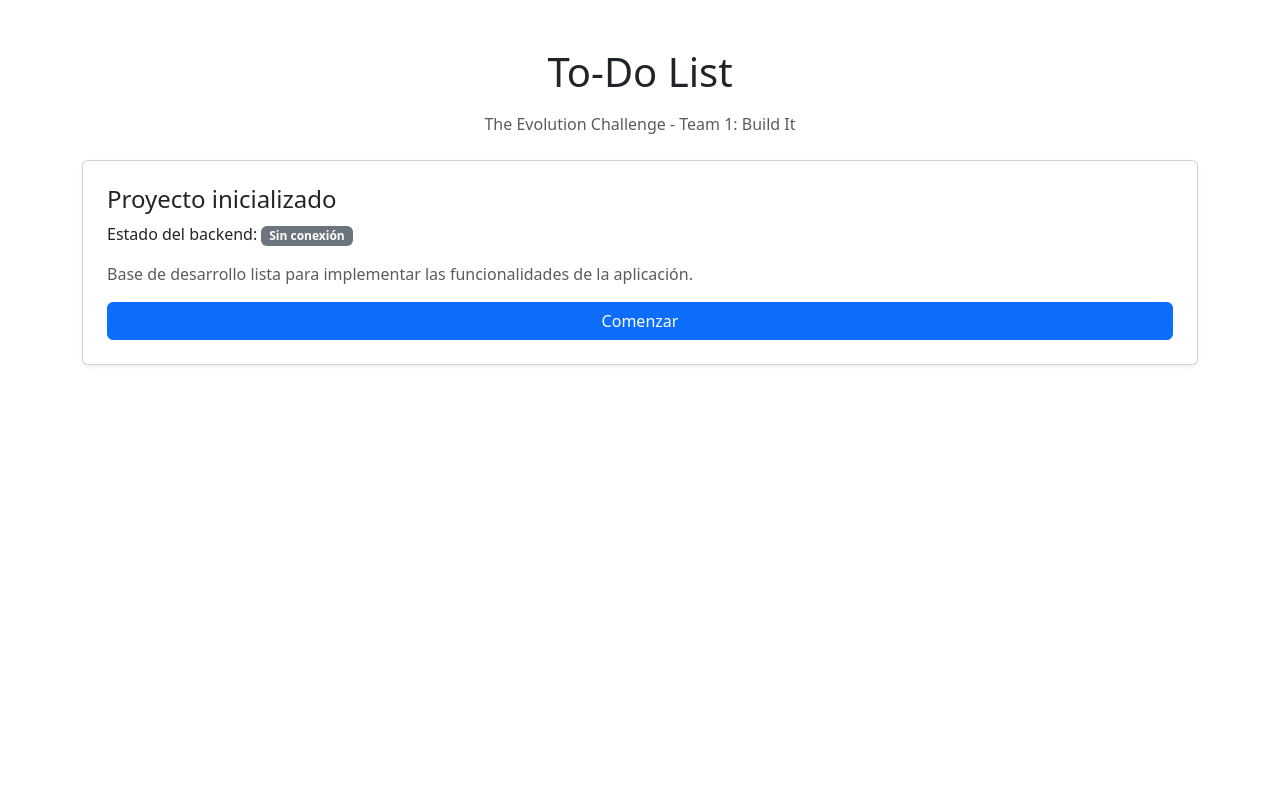
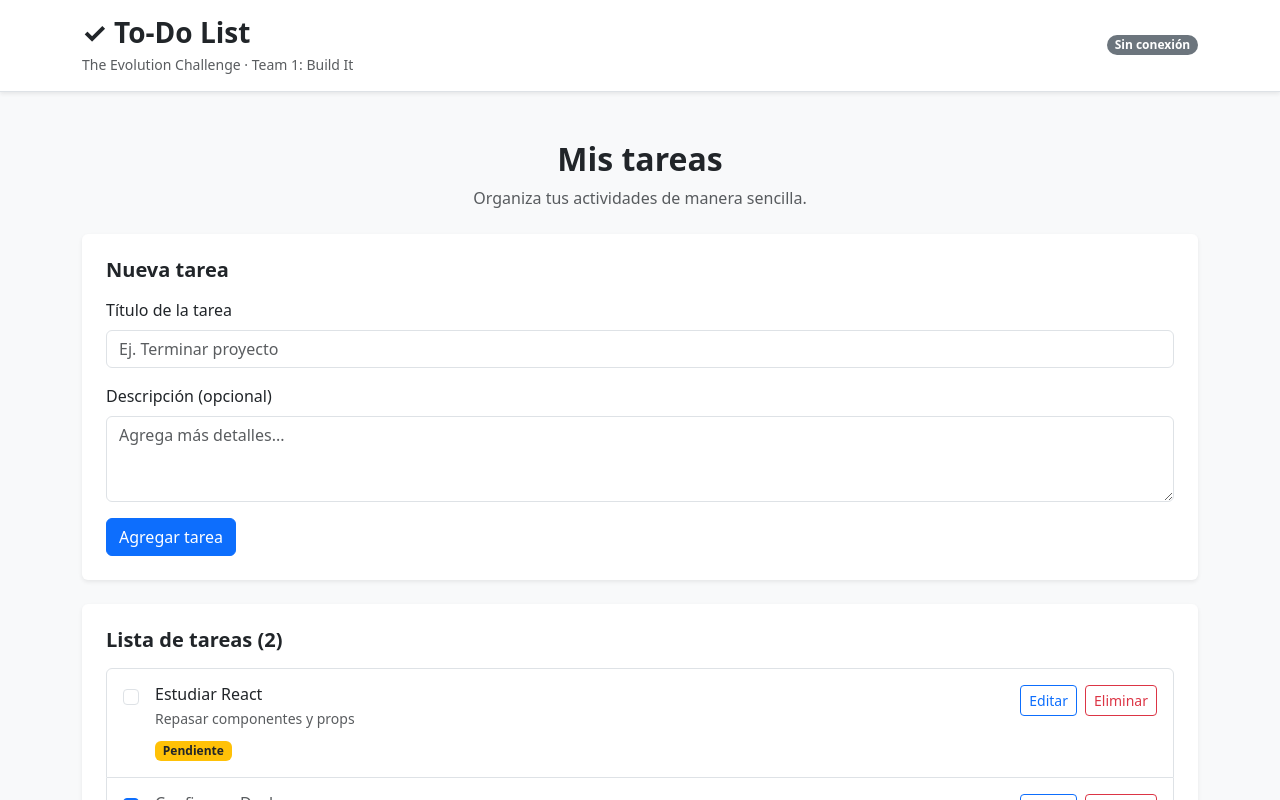
Before and after one commit to Glafiraesparza/evolution-challenge-todo, a React app in the folder frontend/: page / in a window 1280 px wide. Shown: the top 800 px of the page. Built offline with nearby package versions, Linux system fonts and the light colour scheme; no server answers; the HTML template or start-up script is replaced by a standard one.

Commit message:
feat(frontend): crear componentes base de tareas

```diff
--- a/frontend/src/App.jsx
+++ b/frontend/src/App.jsx
@@ -1,6 +1,9 @@
 
 import { useEffect, useState } from "react";
 import { checkHealth } from "./services/api";
+import Header from "./components/Header";
+import TaskForm from "./components/TaskForm";
+import TaskList from "./components/TaskList";
 
 function App() {
   const [status, setStatus] = useState("Conectando...");
@@ -14,40 +17,58 @@ function App() {
         setStatus("Sin conexión");
       });
   }, []);
+    const handleCreateTask = async (taskData) => {
+    console.log("Tarea enviada:", taskData);
+  };
+  const exampleTasks = [
+    {
+      id: 1,
+      title: "Estudiar React",
+      description: "Repasar componentes y props",
+      completed: false,
+    },
+    {
+      id: 2,
+      title: "Configurar Docker",
+      description: "Verificar los contenedores",
+      completed: true,
+    },
+  ];
+
+  const handleEditTask = (task) => {
+    console.log("Editar:", task);
+  };
+
+  const handleDeleteTask = (id) => {
+    console.log("Eliminar:", id);
+  };
+
+  const handleToggleTask = (id) => {
+    console.log("Cambiar estado:", id);
+  };
+
+
 
   return (
-    <div className="container py-5">
-      <h1 className="text-center mb-3">To-Do List</h1>
+    <div className="min-vh-100 bg-light">
+      <Header status={status} />
 
-      <p className="text-center text-muted">
-        The Evolution Challenge - Team 1: Build It
-      </p>
+      <main className="container py-5">
+        <div className="text-center mb-4">
+          <h2 className="fw-bold">Mis tareas</h2>
+            <p className="text-muted">
+              Organiza tus actividades de manera sencilla.
+            </p>
+        </div>
 
-      <div className="card shadow-sm p-4 mt-4">
-        <h4>Proyecto inicializado</h4>
-
-        <p>
-          Estado del backend:{" "}
-          <span
-            className={`badge ${
-              status === "Conectado"
-                ? "bg-success"
-                : "bg-secondary"
-            }`}
-          >
-            {status}
-          </span>
-        </p>
-
-        <p className="text-muted">
-          Base de desarrollo lista para implementar
-          las funcionalidades de la aplicación.
-        </p>
-
-        <button className="btn btn-primary">
-          Comenzar
-        </button>
-      </div>
+        <TaskForm onSubmit={handleCreateTask} />
+        <TaskList
+          tasks={exampleTasks}
+          onEdit={handleEditTask}
+          onDelete={handleDeleteTask}
+          onToggle={handleToggleTask}
+        />
+      </main>
     </div>
   );
 }
--- /dev/null
+++ b/frontend/src/components/Header.jsx
@@ -0,0 +1,31 @@
+
+function Header({ status }) {
+  const connected = status === "Conectado";
+
+  return (
+    <header className="bg-white border-bottom shadow-sm">
+      <div className="container py-3">
+        <div className="d-flex flex-wrap justify-content-between align-items-center gap-3">
+          <div>
+            <h1 className="h3 fw-bold mb-1">
+              ✓ To-Do List
+            </h1>
+            <p className="text-muted small mb-0">
+              The Evolution Challenge · Team 1: Build It
+            </p>
+          </div>
+
+          <span
+            className={`badge rounded-pill ${
+              connected ? "bg-success" : "bg-secondary"
+            }`}
+          >
+            {status}
+          </span>
+        </div>
+      </div>
+    </header>
+  );
+}
+
+export default Header;
--- /dev/null
+++ b/frontend/src/components/TaskForm.jsx
@@ -0,0 +1,105 @@
+
+import { useEffect, useState } from "react";
+
+function TaskForm({ onSubmit, initialValues = null, onCancel }) {
+  const [title, setTitle] = useState("");
+  const [description, setDescription] = useState("");
+
+  const isEditing = Boolean(initialValues);
+
+  useEffect(() => {
+    setTitle(initialValues?.title ?? "");
+    setDescription(initialValues?.description ?? "");
+  }, [initialValues]);
+
+  const handleSubmit = async (event) => {
+    event.preventDefault();
+
+    const cleanTitle = title.trim();
+
+    if (!cleanTitle || cleanTitle.length > 150) {
+      return;
+    }
+
+    const taskData = {
+      title: cleanTitle,
+      description: description.trim(),
+      completed: initialValues?.completed ?? false,
+    };
+
+    try {
+      await onSubmit(taskData);
+
+      if (!isEditing) {
+        setTitle("");
+        setDescription("");
+      }
+    } catch {
+      // El componente padre se encarga de mostrar el error.
+    }
+  };
+
+  return (
+    <div className="card border-0 shadow-sm mb-4">
+      <div className="card-body p-4">
+        <h3 className="h5 fw-bold mb-3">
+          {isEditing ? "Editar tarea" : "Nueva tarea"}
+        </h3>
+
+        <form onSubmit={handleSubmit}>
+          <div className="mb-3">
+            <label htmlFor="task-title" className="form-label">
+              Título de la tarea
+            </label>
+
+            <input
+              id="task-title"
+              type="text"
+              className="form-control"
+              placeholder="Ej. Terminar proyecto"
+              value={title}
+              onChange={(event) => setTitle(event.target.value)}
+              maxLength={150}
+              required
+            />
+          </div>
+
+          <div className="mb-3">
+            <label htmlFor="task-description" className="form-label">
+              Descripción (opcional)
+            </label>
+
+            <textarea
+              id="task-description"
+              className="form-control"
+              placeholder="Agrega más detalles..."
+              rows={3}
+              value={description}
+              onChange={(event) =>
+                setDescription(event.target.value)
+              }
+            />
+          </div>
+
+          <div className="d-flex gap-2">
+            <button type="submit" className="btn btn-primary">
+              {isEditing ? "Guardar cambios" : "Agregar tarea"}
+            </button>
+
+            {isEditing && (
+              <button
+                type="button"
+                className="btn btn-outline-secondary"
+                onClick={onCancel}
+              >
+                Cancelar
+              </button>
+            )}
+          </div>
+        </form>
+      </div>
+    </div>
+  );
+}
+
+export default TaskForm;
--- /dev/null
+++ b/frontend/src/components/TaskItem.jsx
@@ -0,0 +1,62 @@
+
+function TaskItem({ task, onEdit, onDelete, onToggle }) {
+  return (
+    <div className="list-group-item p-3">
+      <div className="d-flex align-items-start gap-3">
+        <input
+          type="checkbox"
+          className="form-check-input mt-1"
+          checked={task.completed}
+          onChange={() => onToggle(task.id)}
+          aria-label={`Cambiar estado de ${task.title}`}
+        />
+
+        <div className="flex-grow-1">
+          <h3
+            className={`h6 mb-1 ${
+              task.completed
+                ? "text-decoration-line-through text-muted"
+                : ""
+            }`}
+          >
+            {task.title}
+          </h3>
+
+          {task.description && (
+            <p className="text-muted small mb-2">
+              {task.description}
+            </p>
+          )}
+
+          <span
+            className={`badge ${
+              task.completed ? "bg-success" : "bg-warning text-dark"
+            }`}
+          >
+            {task.completed ? "Completada" : "Pendiente"}
+          </span>
+        </div>
+
+        <div className="d-flex flex-wrap gap-2">
+          <button
+            type="button"
+            className="btn btn-sm btn-outline-primary"
+            onClick={() => onEdit(task)}
+          >
+            Editar
+          </button>
+
+          <button
+            type="button"
+            className="btn btn-sm btn-outline-danger"
+            onClick={() => onDelete(task.id)}
+          >
+            Eliminar
+          </button>
+        </div>
+      </div>
+    </div>
+  );
+}
+
+export default TaskItem;
--- /dev/null
+++ b/frontend/src/components/TaskList.jsx
@@ -0,0 +1,34 @@
+
+import TaskItem from "./TaskItem";
+
+function TaskList({ tasks, onEdit, onDelete, onToggle }) {
+  return (
+    <section className="card border-0 shadow-sm">
+      <div className="card-body p-4">
+        <h2 className="h5 fw-bold mb-3">
+          Lista de tareas ({tasks.length})
+        </h2>
+
+        {tasks.length === 0 ? (
+          <p className="text-muted text-center py-4 mb-0">
+            Todavía no tienes tareas. ¡Agrega la primera!
+          </p>
+        ) : (
+          <div className="list-group">
+            {tasks.map((task) => (
+              <TaskItem
+                key={task.id}
+                task={task}
+                onEdit={onEdit}
+                onDelete={onDelete}
+                onToggle={onToggle}
+              />
+            ))}
+          </div>
+        )}
+      </div>
+    </section>
+  );
+}
+
+export default TaskList;
```
